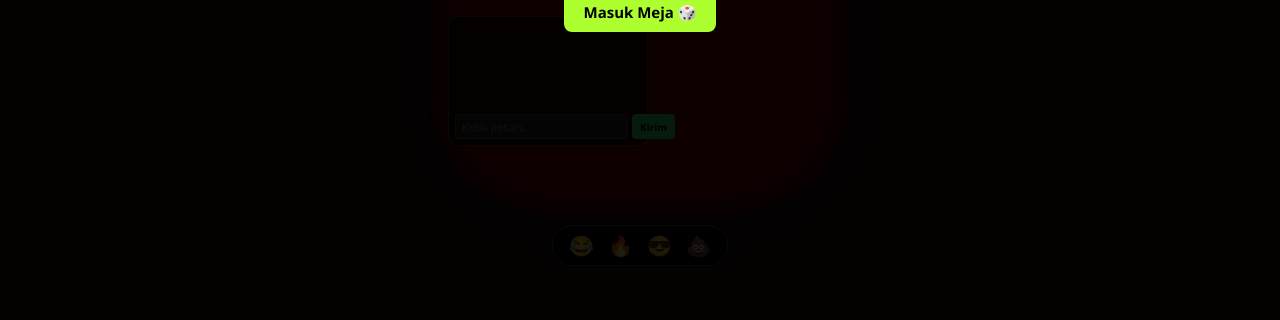
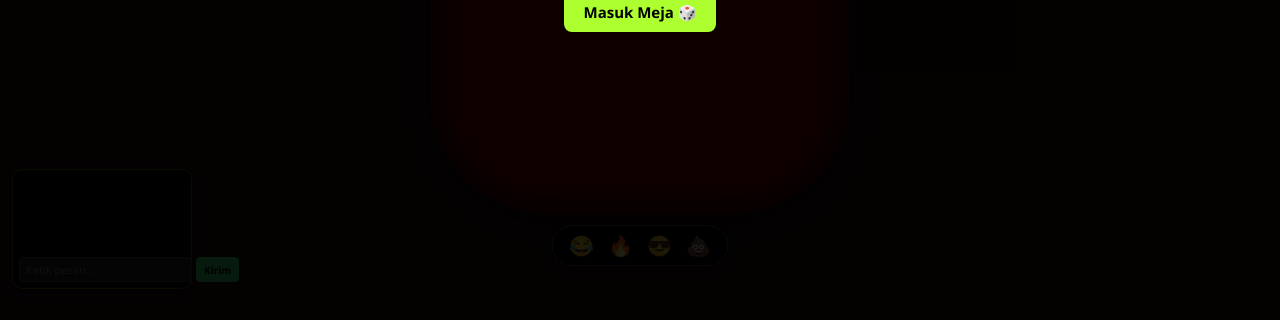
Before and after one commit to arifrhmn2304/qiuqiu-app, a website: page public/index.html in a window 1280 px wide. Shown: the part 436-756 px from the top of the page. Drawn offline with nearby package versions, Linux system fonts and the light colour scheme.

Commit message:
Update index.html

```diff
--- a/public/index.html
+++ b/public/index.html
@@ -331,18 +331,20 @@
 
     /* Live Chat CSS */
     .chat-container {
-      position: absolute;
-      bottom: 60px;
-      left: 10px;
-      width: 200px;
-      height: 130px;
-      background: rgba(0, 0, 0, 0.75);
-      border: 1px solid rgba(255, 215, 0, 0.3);
+      position: fixed;
+      bottom: 75px;
+      left: 12px;
+      width: 180px;
+      height: 120px;
+      background: rgba(0, 0, 0, 0.85);
+      border: 1px solid rgba(255, 215, 0, 0.4);
       border-radius: 10px;
       display: flex;
       flex-direction: column;
-      z-index: 25;
+      z-index: 40; /* Ditingkatkan agar berada di atas layer dasar tapi tidak menutupi overlay */
       padding: 6px;
+      box-shadow: 0 4px 12px rgba(0,0,0,0.6);
+      pointer-events: auto;
     }
     .chat-messages {
       flex: 1;
@@ -394,14 +396,6 @@
 
   <button class="btn-dealer-next" id="dealer-btn" style="display:none;" onclick="dealerNextRound()">LANJUT</button>
 
-  <div class="chat-container">
-    <div class="chat-messages" id="chat-box"></div>
-    <div class="chat-input-row">
-      <input type="text" id="chat-input" placeholder="Ketik pesan..." maxlength="60" onkeydown="if(event.key==='Enter') sendChat()">
-      <button onclick="sendChat()">Kirim</button>
-    </div>
-  </div>
-
   <div class="bottom-controls-bar">
     <div class="emote-bar">
       <span class="emote-btn" onclick="sendEmote('😂')">😂</span>
@@ -411,6 +405,16 @@
     </div>
   </div>
 </div>
+
+<div class="chat-container">
+  <div class="chat-messages" id="chat-box"></div>
+  <div class="chat-input-row">
+    <input type="text" id="chat-input" placeholder="Ketik pesan..." maxlength="60" onkeydown="if(event.key==='Enter') sendChat()">
+    <button onclick="sendChat()">Kirim</button>
+  </div>
+</div>
+
+</body>
 
 <script>
   let isMuted = false;
```
